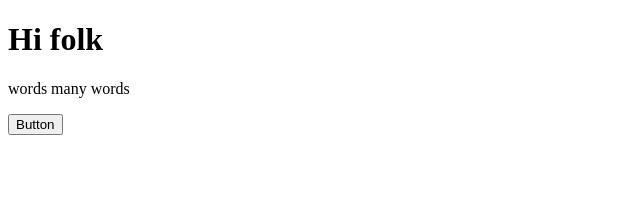
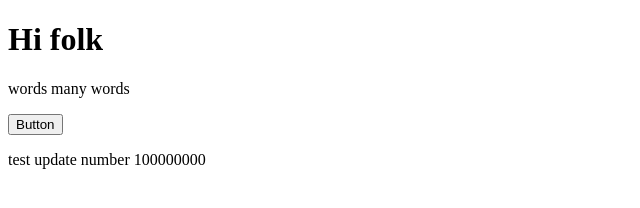
Before and after one commit to lin-raven/git_forschool, a plain HTML site: page index.html in a window 1280 px wide. Shown: the whole page, without its empty margins (0-640 px from the left). Drawn offline with Linux system fonts and the light colour scheme.

Commit message:
updated index

```diff
--- a/index.html
+++ b/index.html
@@ -15,5 +15,8 @@
     <button>
         Button
     </button>
+    <p>
+        test update number 100000000
+    </p>
 </body>
 </html>
```
